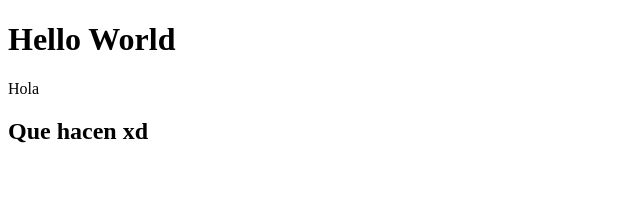
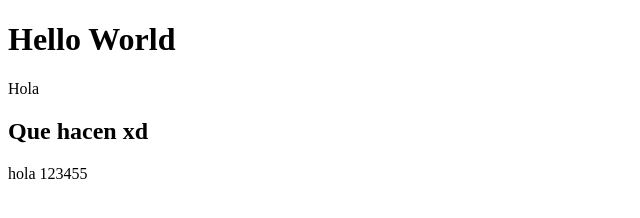
Before and after one commit to AlejandroPortillo1/Project-html, a plain HTML site: page index.html in a window 1280 px wide. Shown: the whole page, without its empty margins (0-640 px from the left). Drawn offline with Linux system fonts and the light colour scheme.

Commit message:
💄 Add paragraph

```diff
--- a/index.html
+++ b/index.html
@@ -10,5 +10,6 @@
     <h1>Hello World</h1>
     <p>Hola</p>
     <h2>Que hacen xd</h2>
+    <p>hola 123455</p>
 </body>
 </html>
```
